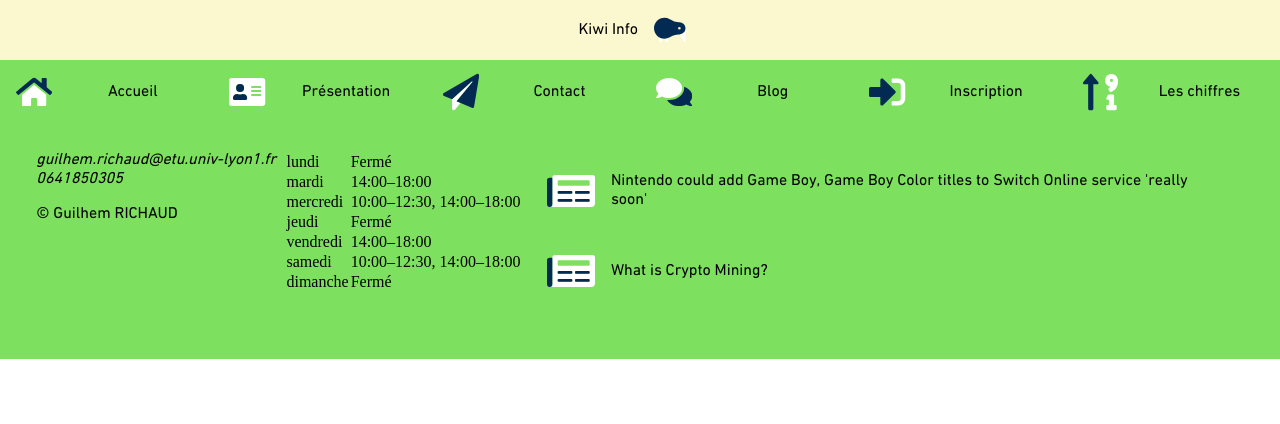
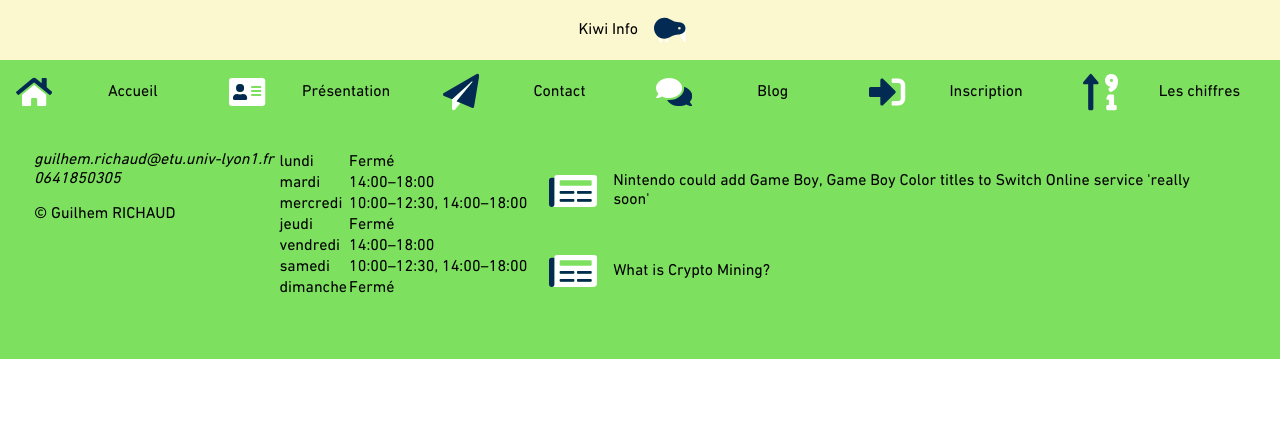
Before and after one commit to guiphaniel/kiwi-info, a PHP site: page /articles/article4.html in a window 1280 px wide. Shown: the top 424 px of the page. Run offline with PHP 8.4, Linux system fonts and the light colour scheme.

Commit message:
fix tab font

```diff
--- a/css/style.css
+++ b/css/style.css
@@ -67,7 +67,7 @@ h2 {
     font-size: 2em;
 }
 
-p, a, span, label, em {
+p, a, span, label, em, td, th {
     font-family: "DINNextW1G";
 }
 
```
